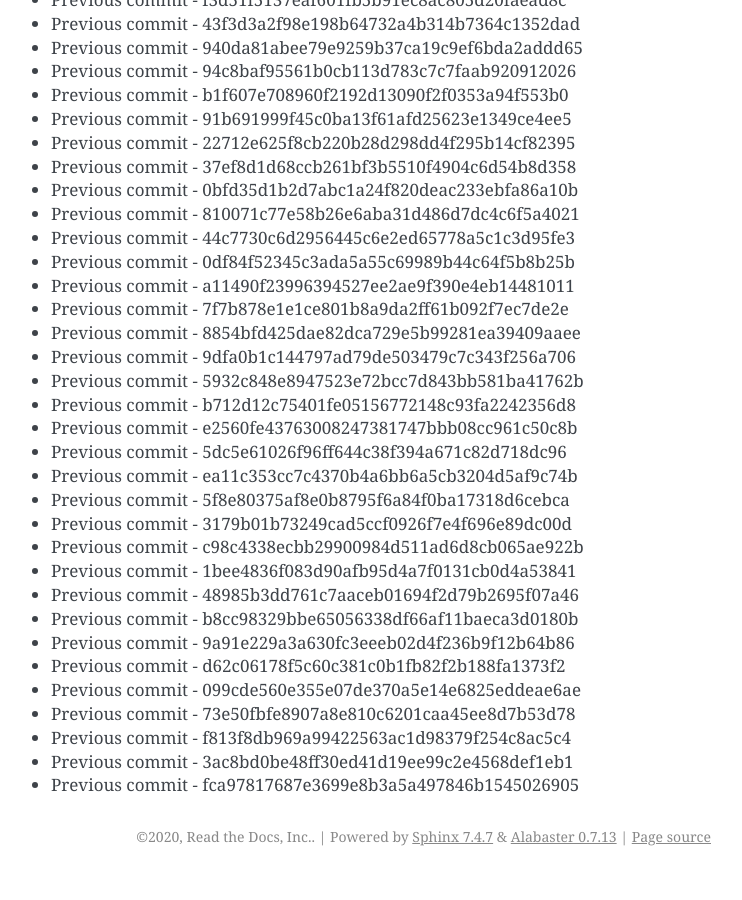
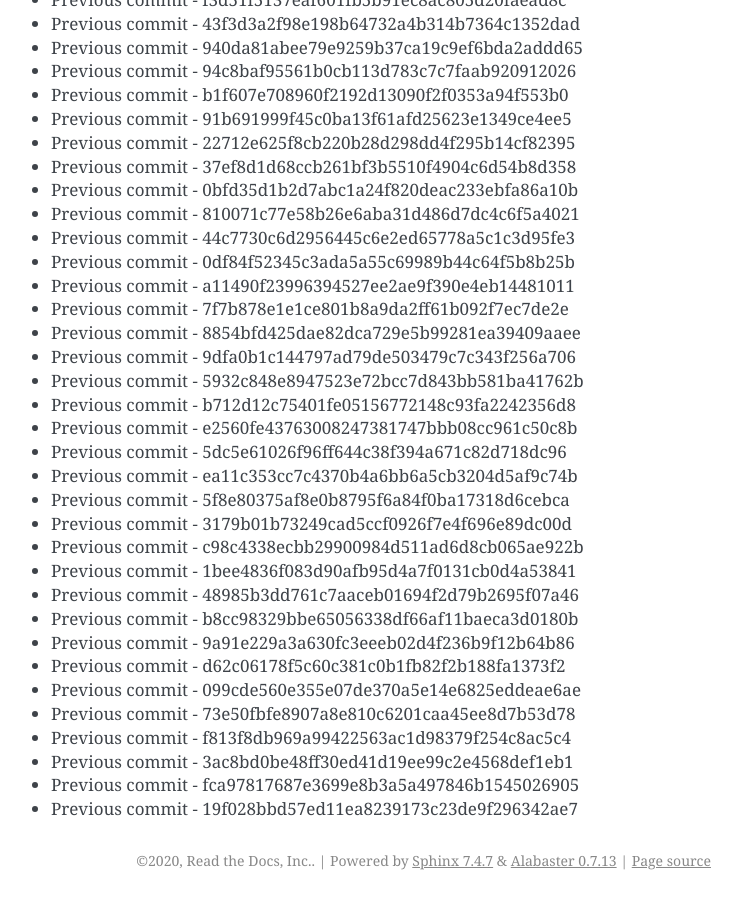
Before and after one commit to readthedocs/rtd-git-stresstest, a Sphinx documentation site: the page built from docs/updates.rst, in a window 1280 px wide and 900 px high, scrolled down 82017 px. Shown: the whole window, without its empty margins (399-1141 px from the left). Built offline with Sphinx 7.4.7, drawn with Linux system fonts in a browser that asks for light colours; before the commit the page ends 82893 px from its top, so only the background shows below that.

Commit message:
Generating commit from previous: 19f028bbd57ed11ea8239173c23de9f296342ae7

```diff
--- a/docs/updates.rst
+++ b/docs/updates.rst
@@ -3478,3 +3478,4 @@ It can be tested for any performance characteristics.
 * Previous commit - f813f8db969a99422563ac1d98379f254c8ac5c4
 * Previous commit - 3ac8bd0be48ff30ed41d19ee99c2e4568def1eb1
 * Previous commit - fca97817687e3699e8b3a5a497846b1545026905
+* Previous commit - 19f028bbd57ed11ea8239173c23de9f296342ae7
```
